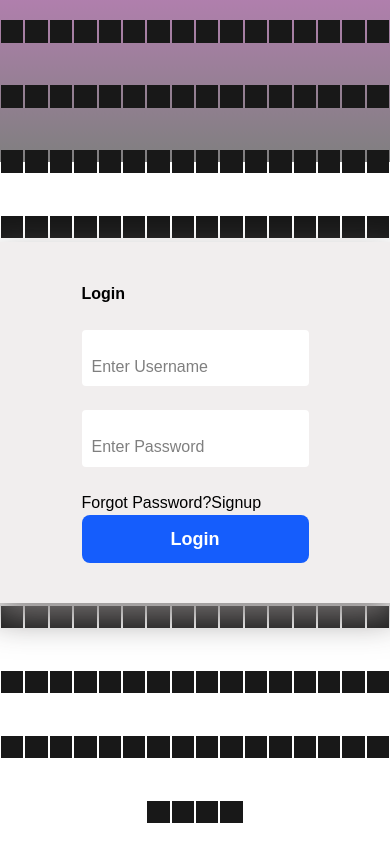
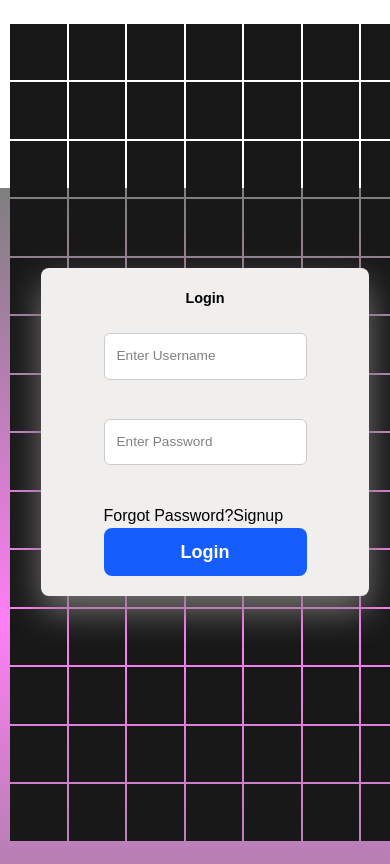
Before and after one commit to brookbytes/project-1, a Next.js app: page /Login-Page in a window 390 px wide. Built offline with nearby package versions, Linux system fonts and the light colour scheme.

Commit message:
login page updated

```diff
--- a/src/app/Login-Page/login.css
+++ b/src/app/Login-Page/login.css
@@ -1,8 +1,8 @@
 /* Apply styles only inside the login page */
 .login-page {
   position: absolute;
-    width: 100vw;
-    height: 100vh;
+  width: 100%;
+  height: 100%;
   display: flex;
   justify-content: center;
   align-items: center;
@@ -11,6 +11,7 @@
   overflow: hidden;
 }
 
+/* Background Animation */
 .login-page::before {
   content: '';
   position: absolute;
@@ -32,7 +33,7 @@
   }
 }
 
-  /* Grid animation blocks */
+/* Animated Blocks */
 .login-page span {
   position: relative;
   display: block;
@@ -52,40 +53,163 @@
 .login {
   position: absolute;
   width: 400px;
+  max-width: 80%; /* Makes it responsive */
   background: #f1eeee;
   z-index: 1000;
   display: flex;
   justify-content: center;
   align-items: center;
   padding: 40px;
-    border-radius: 4px;
+
+  border-radius: 8px;
   box-shadow: 0 15px 35px rgba(126, 122, 122, 0.9);
 }
-  .title{
-    font-size: 19;
 
+.title {
+  font-size: 1.2rem; /* Responsive font size */
+  text-align: center;
 }
 
-
-
+/* Form Fields */
+.content .form .inputBox {
+  width: 100%;
+  margin-bottom: 15px;
+}
 
 .content .form .inputBox input {
   width: 100%;
   background: #ffffff;
-    border: none;
+  border: 1px solid #ccc;
   outline: none;
-    padding: 25px 10px 7.5px;
-    border-radius: 4px;
-    color: #000000;
-    font-weight: 500;
-    font-size: 1em;
+  padding: 15px;
+  border-radius: 6px;
+  font-size: 1rem;
+  color: #000;
+  transition: all 0.3s ease;
 }
 
+/* Floating Labels Fix */
+.content .form .inputBox input:focus ~ i,
+.content .form .inputBox input:not(:placeholder-shown) ~ i {
+  transform: translateY(-20px);
+  font-size: 0.8rem;
+  color: rgb(183, 0, 255);
+}
 
+/* Submit Button */
+.content .form .inputBox input[type="submit"] {
+  width: 100%;
+  padding: 12px;
+  background: rgb(183, 0, 255);
+  color: white;
+  font-size: 1.1rem;
+  font-weight: bold;
+  border: none;
+  border-radius: 6px;
+  cursor: pointer;
+  transition: 0.3s;
+}
 
-  .content .form .inputBox input:focus ~ i,
-   .content .form .inputBox input:valid ~ i {
-    transform: translateY(-7.5px);
-    font-size: 0.8em;
-    color: #fff;
+.content .form .inputBox input[type="submit"]:hover {
+  background: rgb(255, 0, 238);
 }
+
+/* 🔹 Responsive Design for Tablets */
+@media (max-width: 1024px) {
+  .login-page {
+    width: 100vw; /* ✅ Ensures full width */
+    min-height: 100vh; /* ✅ Prevents shrinking */
+    display: flex;
+    justify-content: center;
+    align-items: center;
+    flex-wrap: wrap;
+    padding: 10px;
+  }
+
+  .login-page span {
+    width: calc(8vw - 2px); /* ✅ Adjust block size */
+    height: calc(8vw - 2px);
+  }
+}
+
+/* 🔹 Responsive Design for Medium Screens (Tablets & Small Laptops) */
+@media (max-width: 780px) {
+  .login-page {
+    width: 100vw;
+    min-height: 100vh;
+    padding: 10px;
+  }
+
+  .login {
+    width: 85%;
+    padding: 25px;
+  }
+
+  .title {
+    font-size: 1rem;
+  }
+
+  .content .form .inputBox input {
+    padding: 12px;
+    font-size: 0.9rem;
+  }
+
+  .content .form .inputBox input[type="submit"] {
+    font-size: 1rem;
+    padding: 10px;
+  }
+}
+
+/* 🔹 Extra Small Screens (Phones) */
+@media (max-width: 480px) {
+  .login-page {
+    width: 100vw;
+    min-height: 100vh;
+    display: flex;
+    justify-content: center;
+    align-items: center;
+    flex-direction: column;
+    padding: 10px;
+  }
+
+  .login {
+    width: 95%;
+    padding: 20px;
+  }
+
+  .title {
+    font-size: 0.9rem;
+  }
+
+  .content .form .inputBox input {
+    font-size: 0.85rem;
+  }
+
+  .content .form .inputBox input[type="submit"] {
+    font-size: 0.9rem;
+    padding: 8px;
+  }
+}
+
+/* 🔹 Responsive Fix for Small Screens */
+@media (max-width: 768px) {
+  .login-page span {
+    width: calc(10vw - 2px);
+    height: calc(10vw - 2px);
+  }
+
+  .login-page::before {
+    animation: animate 7s linear infinite; /* ✅ Adjust animation speed */
+  }
+}
+
+@media (max-width: 480px) {
+  .login-page span {
+    width: calc(15vw - 2px);
+    height: calc(15vw - 2px);
+  }
+
+  .login-page::before {
+    animation: animate 9s linear infinite; /* ✅ Slower for mobile */
+  }
+}
```
Lines whose indentation alone changed are shown as unchanged.
